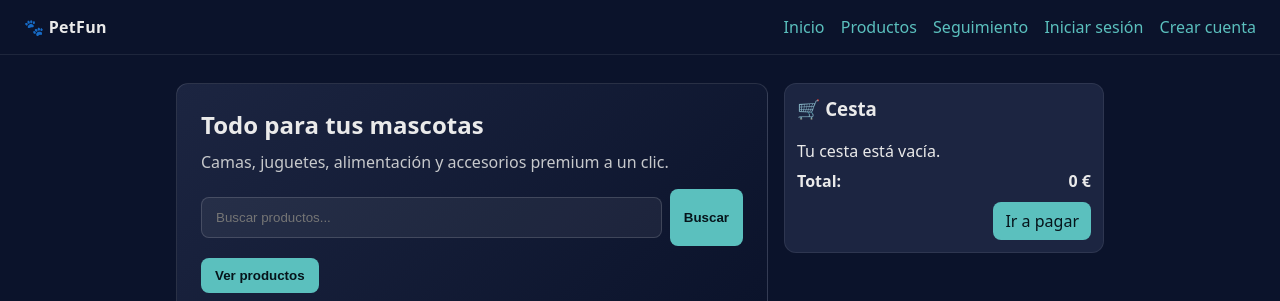
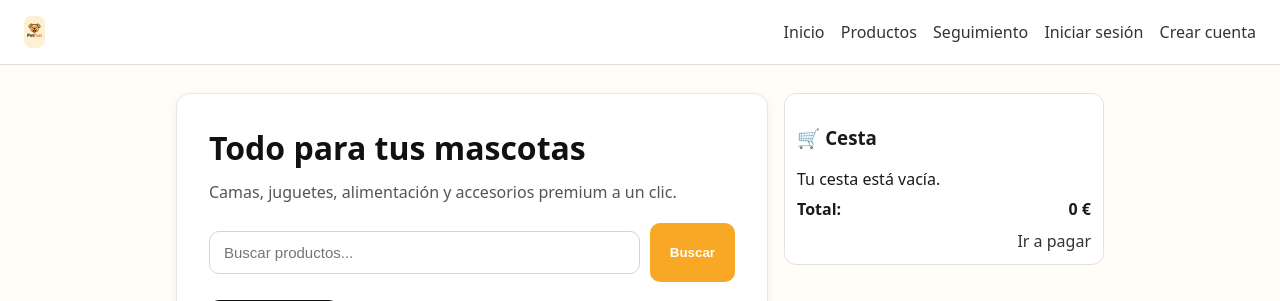
Before and after one commit to Manuelgithuv/PetFun, a Django app: page / in a window 1280 px wide. Shown: the top 301 px of the page. Run offline with Django 5.2, Linux system fonts and the light colour scheme; data comes from the database, SQL or seed files in the repository; data that the repository does not hold is empty.

Commit message:
feat: Interfaz mas cercana a mock ups

```diff
--- a/templates/base.html
+++ b/templates/base.html
@@ -1,70 +1,150 @@
 <!doctype html>
+{% load static %}
 <html lang="es">
   <head>
     <meta charset="utf-8" />
     <meta name="viewport" content="width=device-width, initial-scale=1" />
     <title>{% block title %}PetFun{% endblock %}</title>
+
+    <link rel="icon" type="image/png" sizes="32x32" href="{% static 'Logo.png' %}">
+    <link rel="shortcut icon" href="{% static 'Logo.png' %}">
+    <link rel="apple-touch-icon" href="{% static 'Logo.png' %}">
+
     <style>
-      :root{--bg:#0b132b;--card:#1c2541;--accent:#5bc0be;--text:#eaeaea;--muted:#9aa0a6;}
+      :root{
+        --bg:#fffdf5;
+        --card:white;
+        --accent:#f9a825;
+        --text:#1a1a1a;
+        --muted:#666;
+      }
+
       *{box-sizing:border-box}
-      body{margin:0;font-family:system-ui,-apple-system,Segoe UI,Roboto,Ubuntu,Cantarell,Noto Sans,sans-serif;background:var(--bg);color:var(--text)}
-      header{padding:16px 24px;border-bottom:1px solid rgba(255,255,255,.08);display:flex;align-items:center;justify-content:space-between}
-      .brand{font-weight:700;letter-spacing:.3px}
+
+      body{
+        margin:0;
+        font-family:system-ui,-apple-system,Segoe UI,Roboto,Ubuntu,Cantarell,Noto Sans,sans-serif;
+        background:var(--bg);
+        color:var(--text);
+      }
+
+      header{
+        padding:16px 24px;
+        border-bottom:1px solid #ddd;
+        display:flex;
+        align-items:center;
+        justify-content:space-between;
+        background:white;
+      }
+
+      .brand{
+        font-weight:700;
+        display:inline-flex;
+        align-items:center;
+        gap:8px;
+      }
+
+      .brand img{
+        height:32px;
+        border-radius:8px;
+      }
+
       .container{max-width:960px;margin:28px auto;padding:0 16px}
-      .card{background:var(--card);border:1px solid rgba(255,255,255,.08);border-radius:12px;padding:20px}
-  .layout{display:grid;grid-template-columns:1fr 320px;gap:16px;align-items:start}
-  #side-cart{position:sticky;top:16px;background:var(--card);border:1px solid rgba(255,255,255,.08);border-radius:12px;padding:12px;height:auto;max-height:70vh;overflow:auto}
-  #side-cart h3{margin-top:0}
-  #side-cart-list .cart-row{padding:8px;border-bottom:1px solid rgba(255,255,255,.06)}
-  #side-cart .controls{display:flex;gap:6px;align-items:center;margin:6px 0}
-  #side-cart .btn-remove{background:#c44;color:#fff;border:0;border-radius:6px;padding:4px 8px}
-      input[type=text],input[type=password]{width:100%;padding:12px 14px;margin:8px 0;border-radius:8px;border:1px solid rgba(255,255,255,.15);background:rgba(255,255,255,.06);color:var(--text)}
-      button{background:var(--accent);color:#06141b;border:0;padding:10px 14px;border-radius:8px;font-weight:600;cursor:pointer}
-      a{color:var(--accent);text-decoration:none}
+
+      .card{
+        background:var(--card);
+        border:1px solid #e6e6e6;
+        border-radius:12px;
+        padding:20px;
+      }
+
+      .layout{
+        display:grid;
+        grid-template-columns:1fr 320px;
+        gap:16px;
+        align-items:start;
+      }
+
+      #side-cart{
+        position:sticky;
+        top:16px;
+        background:white;
+        border:1px solid #e2e2e2;
+        border-radius:12px;
+        padding:12px;
+        max-height:70vh;
+        overflow:auto;
+      }
+
+      #side-cart-list .cart-row{
+        padding:8px;
+        border-bottom:1px solid #eee;
+      }
+
+      input[type=text],input[type=password]{
+        width:100%;
+        padding:12px 14px;
+        margin:8px 0;
+        border-radius:8px;
+        border:1px solid #ccc;
+        background:white;
+        color:#1a1a1a;
+      }
+
+      button{
+        background:var(--accent);
+        color:#fff;
+        border:0;
+        padding:10px 14px;
+        border-radius:8px;
+        font-weight:600;
+        cursor:pointer;
+      }
+
+      a{color:#333;text-decoration:none}
       .row{display:flex;gap:16px;flex-wrap:wrap}
       .grow{flex:1 1 360px}
-      .messages{margin:0 0 12px 0;padding:0;list-style:none}
-      .messages li{padding:10px 12px;border-radius:8px;margin-bottom:8px}
-      .messages .success{background:#123; border:1px solid #2a7}
-      .messages .error{background:#301; border:1px solid #c44}
     </style>
+
   </head>
+
   <body>
     <header>
-      <div class="brand">🐾 PetFun</div>
+      <a class="brand" href="/" aria-label="Inicio">
+        <img src="{% static 'Logo.png' %}" alt="PetFun" />
+      </a>
+
       <nav>
         <a href="/" style="margin-right:12px">Inicio</a>
         <a href="/catalog/" style="margin-right:12px">Productos</a>
         <a href="/track/" style="margin-right:12px">Seguimiento</a>
+
         {% if request.user.is_authenticated %}
           <span style="margin-right:12px; color:var(--muted)">Hola, {{ request.user.first_name|default:request.user.email }}</span>
+
           {% if request.user.is_staff %}
             <a href="/admin/" style="margin-right:12px">Admin</a>
           {% endif %}
+
           <a href="{% url 'account' %}" style="margin-right:12px">Mi cuenta</a>
           <a href="{% url 'logout' %}">Cerrar sesión</a>
+
         {% else %}
           <a href="{% url 'login' %}" style="margin-right:12px">Iniciar sesión</a>
           <a href="{% url 'register' %}">Crear cuenta</a>
         {% endif %}
       </nav>
     </header>
+
     <div class="container">
-      {% if messages %}
-        <ul class="messages">
-          {% for message in messages %}
-            <li class="{{ message.tags }}">{{ message }}</li>
-          {% endfor %}
-        </ul>
-      {% endif %}
       <div class="layout">
         <main>
           {% block content %}{% endblock %}
         </main>
+
         <aside id="side-cart">
           <h3>🛒 Cesta</h3>
           <div id="side-cart-list">
-            {% if cart %}
             {% for it in cart.items.all %}
               <div class="cart-row" data-pid="{{ it.product_id }}">
                 <div class="name">{{ it.product.name }}</div>
@@ -72,23 +152,27 @@
                   <button class="qty-minus">-</button>
                   <input id="qty-{{ it.product_id }}" type="number" min="1" value="{{ it.quantity }}" style="width:50px" />
                   <button class="qty-plus">+</button>
-                  <button class="btn-remove" title="Eliminar">×</button>
+                  <button class="btn-remove">×</button>
                 </div>
-                <div class="prices">{{ it.unit_price }} € x {{ it.quantity }} = <strong>{{ it.subtotal }} €</strong></div>
+                <div class="prices">
+                  {{ it.unit_price }} € x {{ it.quantity }} = <strong>{{ it.subtotal }} €</strong>
+                </div>
               </div>
             {% empty %}
               <div class="muted">Tu cesta está vacía.</div>
             {% endfor %}
-            {% endif %}
           </div>
+
           <div style="display:flex;justify-content:space-between;align-items:center;margin-top:8px">
             <strong>Total:</strong>
             <strong id="side-cart-total">{{ cart.total|default:0 }} €</strong>
           </div>
+
           <div style="margin-top:10px;text-align:right">
-            <a href="/checkout/" id="btn-checkout" class="button" style="background:var(--accent);color:#06141b;padding:8px 12px;border-radius:8px;display:inline-block">Ir a pagar</a>
+            <a href="/checkout/" id="btn-checkout" class="button">Ir a pagar</a>
           </div>
         </aside>
+
       </div>
     </div>
     <script>
--- a/templates/home.html
+++ b/templates/home.html
@@ -2,38 +2,97 @@
 {% load catalog_extras %}
 {% block title %}Inicio | PetFun{% endblock %}
 {% block content %}
-  <section class="card" style="padding:24px; background:linear-gradient(135deg,#1c2541,#0b132b 70%); border-color:rgba(255,255,255,.12)">
-    <div class="row" style="align-items:center">
-      <div class="grow" style="min-width:280px">
-        <h1 style="margin:0 0 10px 0">Todo para tus mascotas</h1>
-        <p style="color:#c7c9cc; margin:0 0 16px 0">Camas, juguetes, alimentación y accesorios premium a un clic.</p>
-        <form action="/catalog/" method="get" style="display:flex; gap:8px; margin:0 0 12px 0">
-          <input type="text" name="q" placeholder="Buscar productos..." style="flex:1" />
-          <button type="submit">Buscar</button>
+<section class="card"
+         style="padding:32px; background:white; border-color:#e5e7eb; box-shadow:0 4px 14px rgba(0,0,0,0.06); border-radius:14px;">
+
+  <div class="row" style="align-items:center; gap:24px; flex-wrap:wrap;">
+
+    <div class="grow" style="min-width:300px">
+      <h1 style="margin:0 0 12px 0; font-size:32px; font-weight:700; color:#111;">
+        Todo para tus mascotas
+      </h1>
+
+      <p style="color:#555; margin:0 0 20px 0; font-size:16px;">
+        Camas, juguetes, alimentación y accesorios premium a un clic.
+      </p>
+
+      <form action="/catalog/" method="get" style="display:flex; gap:10px; margin-bottom:18px;">
+        <input type="text"
+               name="q"
+               placeholder="Buscar productos..."
+               style="flex:1; padding:12px 14px; border-radius:10px; border:1px solid #d1d5db; font-size:15px;">
+
+        <button type="submit"
+                style="padding:12px 20px; border-radius:10px; background:#f9a825; color:white; font-weight:600; border:0;">
+          Buscar
+        </button>
       </form>
-        <a href="/catalog/"><button>Ver productos</button></a>
+
+      <a href="/catalog/" style="text-decoration:none;">
+        <button style="padding:12px 20px; border-radius:10px; background:#111; color:white; font-weight:600; border:0;">
+          Ver productos
+        </button>
+      </a>
     </div>
-      <div class="grow" style="text-align:right">
-        <img src="https://images.unsplash.com/photo-1543466835-00a7907e9de1?w=900&q=80&auto=format&fit=crop" alt="Mascotas felices" style="max-width:420px;width:100%;border-radius:12px;border:1px solid rgba(255,255,255,.12)"/>
+
+    <div class="grow" style="text-align:right; min-width:260px;">
+      <img src="https://images.unsplash.com/photo-1543466835-00a7907e9de1?w=900&q=80&auto=format&fit=crop"
+           alt="Mascotas felices"
+           style="max-width:430px; width:100%; border-radius:14px; border:1px solid #e5e7eb; box-shadow:0 6px 18px rgba(0,0,0,0.08);">
     </div>
+
   </div>
 </section>
 
+
  {% if subcats_by_parent %}
-  <section class="row" style="margin-top:20px; gap:12px; flex-wrap:wrap">
+<section style="margin-top:32px">
+  <h2 style="margin-bottom:16px; font-size:26px; font-weight:700;">Juguetes destacados</h2>
+
+  <div class="row" style="gap:20px; flex-wrap:wrap">
+
 {% for parent_name, subs in subcats_by_parent.items %}
-      <a class="card" href="/catalog/?parent={{ parent_name|urlencode }}" style="display:block;color:inherit;flex:1 1 260px;max-width:340px">
-        <strong>{{ parent_name }}</strong>
-        <p style="color:#9aa0a6; margin:6px 0">Explora por subcategoría:</p>
-        <div style="display:flex; gap:6px; flex-wrap:wrap">
-          {% for sub in subs|slice:':4' %}
-            <a href="/catalog/?parent={{ parent_name|urlencode }}&sub={{ sub|urlencode }}" style="font-size:12px; padding:4px 8px; background:#f1f3f4; border-radius:999px; color:#202124; text-decoration:none">{{ sub }}</a>
+
+  <div class="card"
+       style="flex:1 1 420px; max-width:500px; padding:32px; border-radius:18px; box-shadow:0 6px 16px rgba(0,0,0,0.06); transition:0.2s ease">
+
+    <div style="display:flex; align-items:center; gap:18px; margin-bottom:14px;">
+      <div style="width:90px; height:90px; border-radius:14px; overflow:hidden; background:#fafafa;">
+        {% if "Perro" in parent_name %}
+          <img src="https://images.unsplash.com/photo-1507146426996-ef05306b995a?q=80&w=400"
+               style="width:100%;height:100%;object-fit:cover;">
+        {% else %}
+          <img src="https://images.unsplash.com/photo-1518791841217-8f162f1e1131?q=80&w=400"
+               style="width:100%;height:100%;object-fit:cover;">
+        {% endif %}
+      </div>
+
+      <strong style="font-size:26px; font-weight:700;">
+        <a href="/catalog/?parent={{ parent_name|urlencode }}" style="text-decoration:none; color:inherit;">
+          {{ parent_name }}
+        </a>
+      </strong>
+    </div>
+
+    <p style="color:#555; margin:0 0 25px 0; font-size:15px;">
+      Explora subcategorías populares:
+    </p>
+
+    <div style="display:flex; gap:10px; flex-wrap:wrap;">
+      {% for sub in subs %}
+        <a href="/catalog/?parent={{ parent_name|urlencode }}&sub={{ sub|urlencode }}"
+           style="background:#f3f4f6; padding:8px 14px; border-radius:25px; font-size:14px; color:#333;">
+          {{ sub }}
+        </a>
       {% endfor %}
     </div>
-      </a>
+  </div>
 {% endfor %}
+  </div>
 </section>
 {% endif %}
+
+
 
   <h2 id="productos" style="margin-top:28px">Productos destacados</h2>
   <section class="row">
```
Also changed, not shown: orders/views.py (+40 -3 lines), Images/Logo.png (added). Lines whose indentation alone changed are shown as unchanged.
